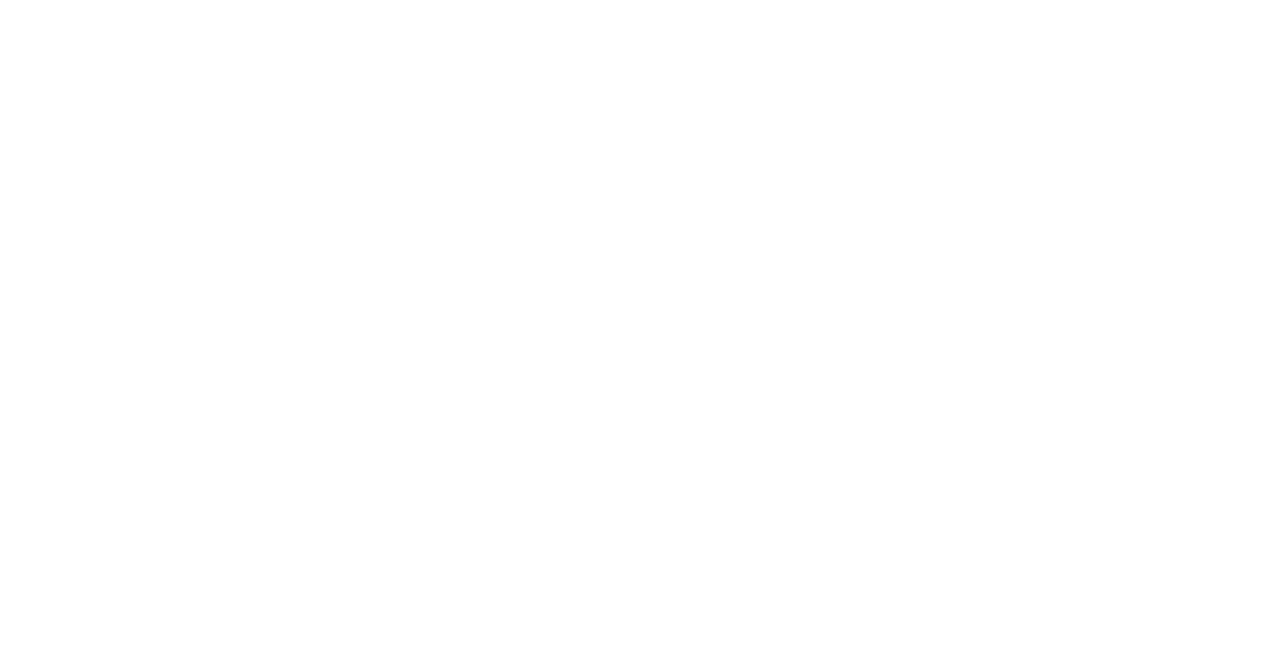
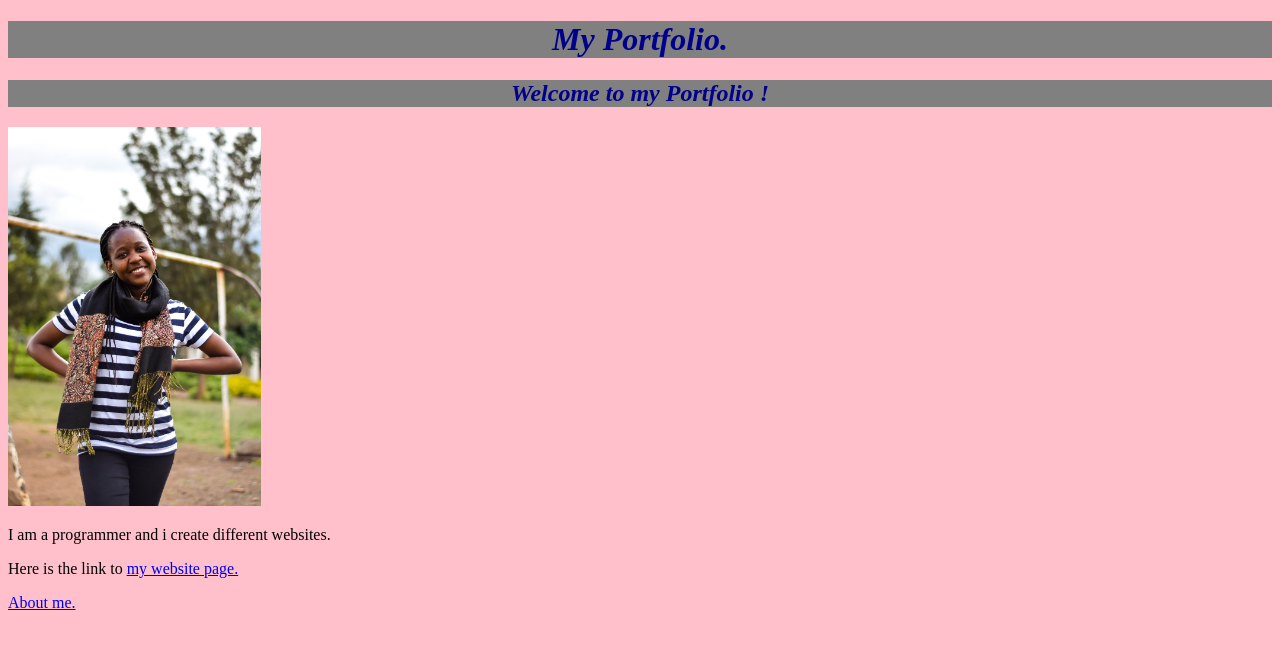
Before and after one commit to dorismtae/My-Portfolio, a plain HTML site: page portfolio.html in a window 1280 px wide. Drawn offline with Linux system fonts and the light colour scheme.

Commit message:
adding doris.css my-projects.html AboutMe.html

```diff
--- /dev/null
+++ b/Aboutme.html
@@ -0,0 +1,13 @@
+<!DOCTYPE html>
+<html>
+  <head>
+
+    <title></title>
+    <link href="css/style.css" rel="stylesheet" type= "text/css" >
+
+  </head>
+  <body>
+    <h1>About me.</h1>
+<p> <a href="portfolio.html">Home Page</a></p>
+  </body>
+</html>
--- /dev/null
+++ b/css/doris.css
@@ -0,0 +1,15 @@
+h1
+{
+  color: skyblue;
+  background-color: grey;
+  font-style: italic;
+  font-size: 40 px;
+  text-align: center;
+}
+body{
+  background-color: pink;
+}
+p{
+  font-size: 40 px;
+  font-family: sans-serif;
+}
--- a/css/style.css
+++ b/css/style.css
@@ -1,5 +1,21 @@
 h1{
   color: darkblue;
   font-style: italic;
-  font-size: 20 px;
+  font-size: 40 px;
+  text-align: center;
+  background-color: grey;
 }
+h2{
+  font-style: italic;
+  font-size: 50 px;
+  color: darkblue;
+  text-align: center;
+  background-color: grey;
+}
+body{
+  background-color: pink;
+}
+img{
+  width: 20%;
+  height: 20%;
+}
--- a/portfolio.html
+++ b/portfolio.html
@@ -0,0 +1,17 @@
+<!DOCTYPE html>
+<html>
+  <head>
+    <title>My Portfolio</title>
+    <link href="css/style.css" rel="stylesheet" type= "text/css" >
+  </head>
+  <body>
+    <h1>My Portfolio.</h1>
+    <h2>Welcome to my Portfolio !</h2>
+    <img src="images/dory.jpg" alt="Doris Mtae.">
+    <p>I am a programmer and i create different websites.</p>
+    <p>Here is the link to <a href="my-projects.html">my website page.</a></p>
+    <p> <a href="Aboutme.html">About me.</a></p>
+
+
+  </body>
+</html>
```
Also changed, not shown: my-projects.html (+8 -1 lines), images/dory.jpg (added).
